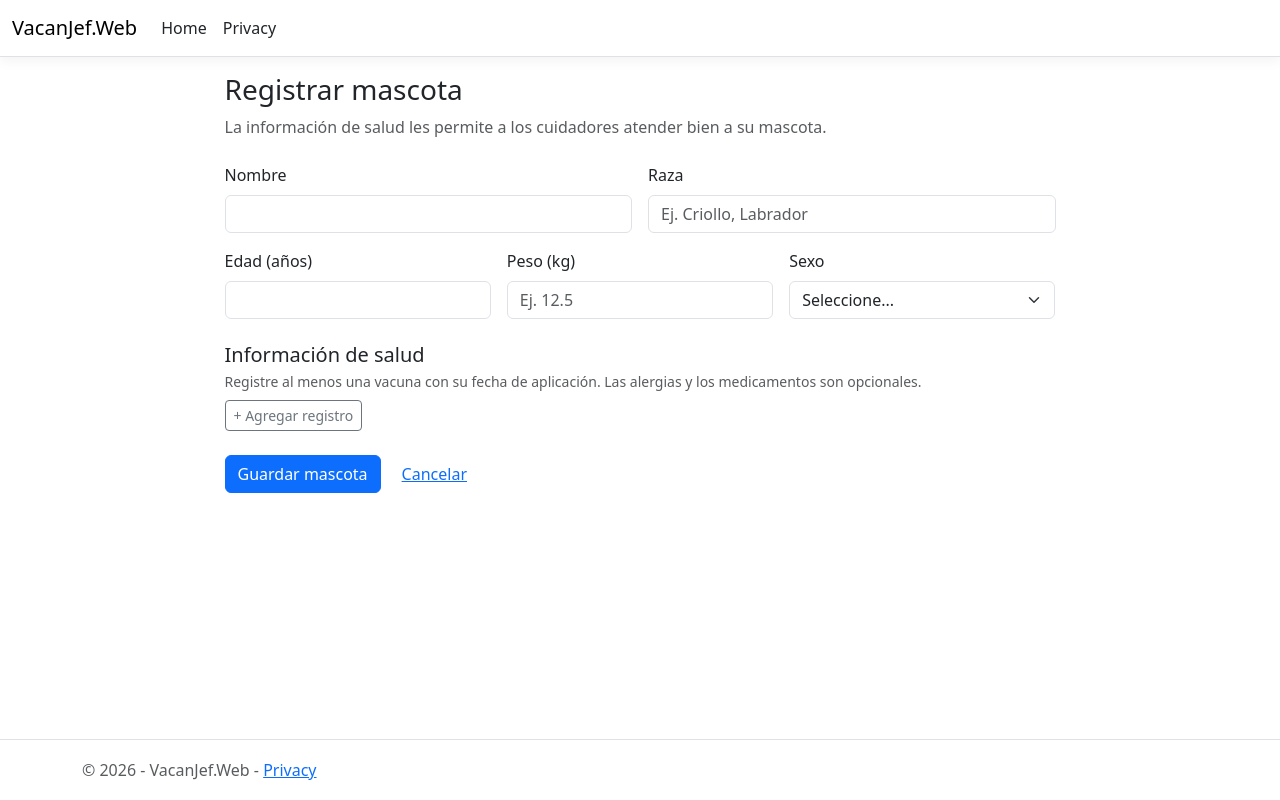
After one commit to vacanjef/vacanjef, an ASP.NET Core app: template src/VacanJef.Web/Views/Mascotas/Registrar.cshtml in a window 1280 px wide. The commit adds this page. Run offline with ASP.NET Core 8, Linux system fonts and the light colour scheme; the template is opened without the code that fills it, so the values that code supplies are empty; style sheets or scripts are compiled from the project's sources; the project's own start-up code is not run, and a stand-in starts its controllers and pages.

Commit message:
feat(mascotas): registro y listado de mascotas del dueño (HU-003)

```diff
--- /dev/null
+++ b/src/VacanJef.Web/Views/Mascotas/Registrar.cshtml
@@ -0,0 +1,117 @@
+@using System.Globalization
+@using VacanJef.Core.Enums
+@model VacanJef.Web.Models.Mascotas.RegistroMascotaViewModel
+@{
+    ViewData["Title"] = "Registrar mascota";
+}
+
+<div class="row justify-content-center">
+    <div class="col-lg-9">
+        <h1 class="h3 mb-2">Registrar mascota</h1>
+        <p class="text-muted mb-4">La información de salud les permite a los cuidadores atender bien a su mascota.</p>
+
+        <form asp-action="Registrar" method="post" novalidate>
+            <div asp-validation-summary="ModelOnly" class="text-danger mb-3"></div>
+
+            <div class="row g-3">
+                <div class="col-md-6">
+                    <label asp-for="Nombre" class="form-label"></label>
+                    <input asp-for="Nombre" class="form-control" />
+                    <span asp-validation-for="Nombre" class="text-danger"></span>
+                </div>
+                <div class="col-md-6">
+                    <label asp-for="Raza" class="form-label"></label>
+                    <input asp-for="Raza" class="form-control" placeholder="Ej. Criollo, Labrador" />
+                    <span asp-validation-for="Raza" class="text-danger"></span>
+                </div>
+                <div class="col-md-4">
+                    <label asp-for="Edad" class="form-label"></label>
+                    <input asp-for="Edad" class="form-control" type="number" min="0" max="30" />
+                    <span asp-validation-for="Edad" class="text-danger"></span>
+                </div>
+                <div class="col-md-4">
+                    <label asp-for="Peso" class="form-label"></label>
+                    <input asp-for="Peso" class="form-control" inputmode="decimal" placeholder="Ej. 12.5" />
+                    <span asp-validation-for="Peso" class="text-danger"></span>
+                </div>
+                <div class="col-md-4">
+                    <label asp-for="Sexo" class="form-label"></label>
+                    <select asp-for="Sexo" class="form-select" asp-items="Html.GetEnumSelectList<SexoMascota>()">
+                        <option value="">Seleccione...</option>
+                    </select>
+                    <span asp-validation-for="Sexo" class="text-danger"></span>
+                </div>
+            </div>
+
+            <h2 class="h5 mt-4 mb-1">Información de salud</h2>
+            <p class="text-muted small mb-2">Registre al menos una vacuna con su fecha de aplicación. Las alergias y los medicamentos son opcionales.</p>
+            <span asp-validation-for="RegistrosSalud" class="text-danger d-block mb-2"></span>
+
+            <div id="registros-salud">
+                @for (var i = 0; i < Model.RegistrosSalud.Count; i++)
+                {
+                    var fila = Model.RegistrosSalud[i];
+                    <div class="registro-salud row g-2 align-items-start mb-2">
+                        <div class="col-md-3">
+                            <select class="form-select" data-campo="Tipo" name="RegistrosSalud[@i].Tipo" aria-label="Tipo de registro">
+                                @foreach (var tipo in Enum.GetValues<TipoRegistroSalud>())
+                                {
+                                    <option value="@tipo" selected="@(tipo == fila.Tipo)">@tipo</option>
+                                }
+                            </select>
+                        </div>
+                        <div class="col-md-5">
+                            <input class="form-control" data-campo="Descripcion" name="RegistrosSalud[@i].Descripcion"
+                                   value="@fila.Descripcion" maxlength="255" aria-label="Descripción"
+                                   placeholder="Ej. Rabia, alergia al pollo" />
+                            @Html.ValidationMessage($"RegistrosSalud[{i}].Descripcion", null, new { @class = "text-danger small" })
+                        </div>
+                        <div class="col-md-3">
+                            <input type="date" class="form-control" data-campo="Fecha" name="RegistrosSalud[@i].Fecha"
+                                   value="@fila.Fecha?.ToString("yyyy-MM-dd", CultureInfo.InvariantCulture)" aria-label="Fecha" />
+                            @Html.ValidationMessage($"RegistrosSalud[{i}].Fecha", null, new { @class = "text-danger small" })
+                        </div>
+                        <div class="col-md-1">
+                            <button type="button" class="btn btn-outline-danger quitar-registro-salud" aria-label="Quitar registro">&times;</button>
+                        </div>
+                    </div>
+                }
+            </div>
+
+            <button type="button" id="agregar-registro-salud" class="btn btn-outline-secondary btn-sm">+ Agregar registro</button>
+
+            <template id="plantilla-registro-salud">
+                <div class="registro-salud row g-2 align-items-start mb-2">
+                    <div class="col-md-3">
+                        <select class="form-select" data-campo="Tipo" aria-label="Tipo de registro">
+                            @foreach (var tipo in Enum.GetValues<TipoRegistroSalud>())
+                            {
+                                <option value="@tipo">@tipo</option>
+                            }
+                        </select>
+                    </div>
+                    <div class="col-md-5">
+                        <input class="form-control" data-campo="Descripcion" maxlength="255" aria-label="Descripción"
+                               placeholder="Ej. Rabia, alergia al pollo" />
+                    </div>
+                    <div class="col-md-3">
+                        <input type="date" class="form-control" data-campo="Fecha" aria-label="Fecha" />
+                    </div>
+                    <div class="col-md-1">
+                        <button type="button" class="btn btn-outline-danger quitar-registro-salud" aria-label="Quitar registro">&times;</button>
+                    </div>
+                </div>
+            </template>
+
+            <div class="d-flex gap-2 mt-4">
+                <button type="submit" class="btn btn-primary">Guardar mascota</button>
+                <a asp-action="Index" class="btn btn-link">Cancelar</a>
+            </div>
+        </form>
+    </div>
+</div>
+
+@section Scripts {
+    <partial name="_ValidationScriptsPartial" />
+    <script src="~/js/mascotas.js" asp-append-version="true"></script>
+}
--- a/src/VacanJef.Web/Views/Shared/_Layout.cshtml
+++ b/src/VacanJef.Web/Views/Shared/_Layout.cshtml
@@ -26,6 +26,12 @@
                         <li class="nav-item">
                             <a class="nav-link text-dark" asp-area="" asp-controller="Home" asp-action="Privacy">Privacy</a>
                         </li>
+                        @if (User.IsInRole(VacanJef.Core.Constantes.Roles.Dueno))
+                        {
+                            <li class="nav-item">
+                                <a class="nav-link text-dark" asp-controller="Mascotas" asp-action="Index">Mis mascotas</a>
+                            </li>
+                        }
                     </ul>
                 </div>
             </div>
--- /dev/null
+++ b/src/VacanJef.Web/wwwroot/js/mascotas.js
@@ -0,0 +1,31 @@
+// HU-003: agregar y quitar filas de salud. Va en un archivo aparte (no inline)
+// para no chocar con la política de seguridad de contenido.
+(() => {
+    const contenedor = document.getElementById('registros-salud');
+    const plantilla = document.getElementById('plantilla-registro-salud');
+    const botonAgregar = document.getElementById('agregar-registro-salud');
+    if (!contenedor || !plantilla || !botonAgregar) return;
+
+    // Los índices deben quedar seguidos (0, 1, 2...) para que MVC enlace la lista
+    const renumerar = () => {
+        contenedor.querySelectorAll('.registro-salud').forEach((fila, i) => {
+            fila.querySelectorAll('[data-campo]').forEach(campo => {
+                campo.name = `RegistrosSalud[${i}].${campo.dataset.campo}`;
+            });
+        });
+    };
+
+    botonAgregar.addEventListener('click', () => {
+        contenedor.appendChild(plantilla.content.cloneNode(true));
+        renumerar();
+    });
+
+    contenedor.addEventListener('click', evento => {
+        const boton = evento.target.closest('.quitar-registro-salud');
+        if (!boton) return;
+        boton.closest('.registro-salud').remove();
+        renumerar();
+    });
+
+    renumerar();
+})();
```
Also changed, not shown: src/VacanJef.Web/Controllers/MascotasController.cs (added, +72 -0 lines), src/VacanJef.Web/Views/Mascotas/Index.cshtml (added, +56 -0 lines).
